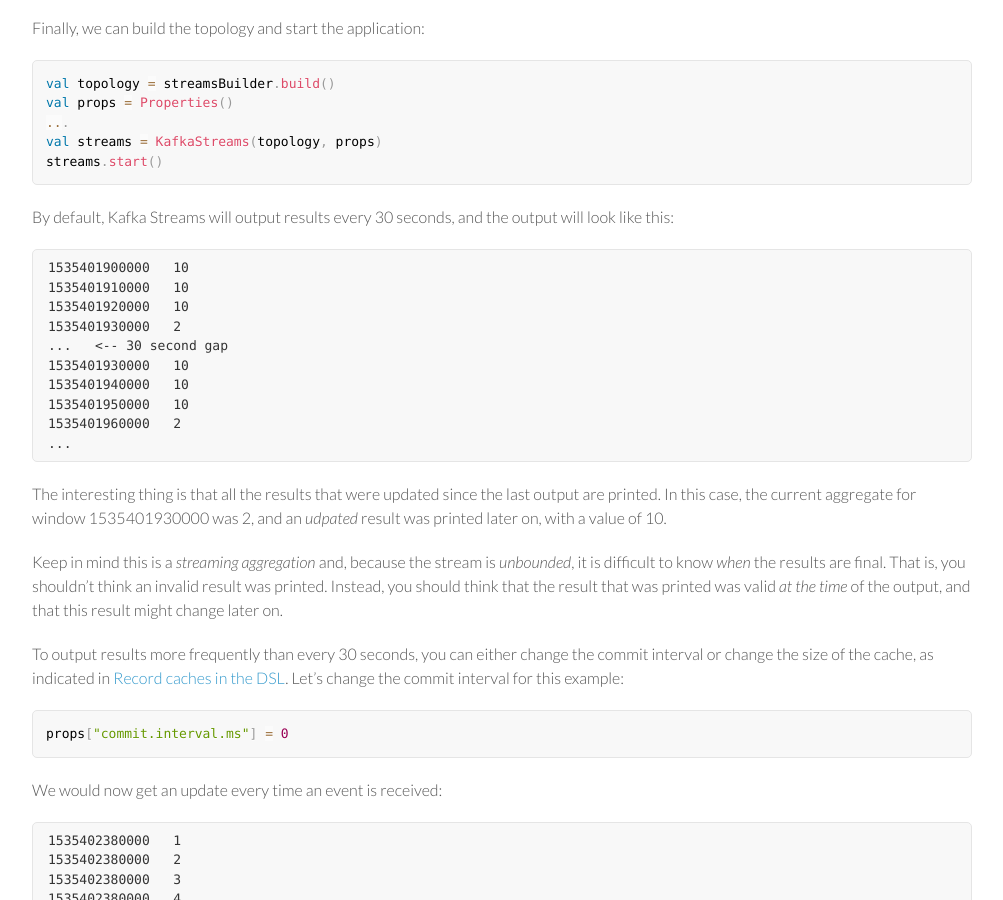
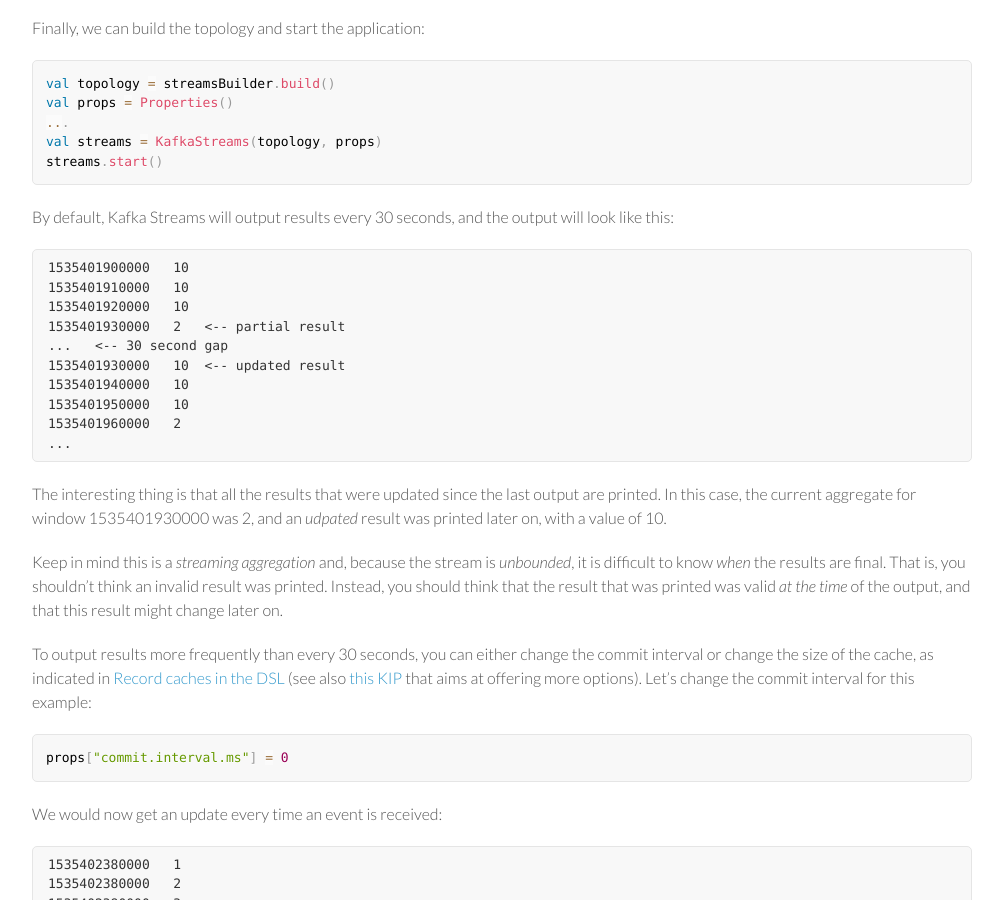
Before and after one commit to aseigneurin/aseigneurin.github.io, a Jekyll site: the page built from _posts/2018-08-27-kafka-streams-processing-late-events.md, in a window 1280 px wide and 900 px high, scrolled down 4084 px. Shown: the whole window, without its empty margins (138-1141 px from the left). Built offline with Jekyll 4.4.1, drawn with Linux system fonts in a browser that asks for light colours; nearby versions of some CDN libraries.

Commit message:
Kafka Streams - Processing late events

````diff
--- a/_posts/2018-08-27-kafka-streams-processing-late-events.md
+++ b/_posts/2018-08-27-kafka-streams-processing-late-events.md
@@ -185,9 +185,9 @@
 1535401900000	10
 1535401910000	10
 1535401920000	10
-1535401930000	2
+1535401930000	2   <-- partial result
 ...   <-- 30 second gap
-1535401930000	10
+1535401930000	10  <-- updated result
 1535401940000	10
 1535401950000	10
 1535401960000	2
@@ -198,7 +198,7 @@
 
 Keep in mind this is a _streaming aggregation_ and, because the stream is _unbounded_, it is difficult to know _when_ the results are final. That is, you shouldn't think an invalid result was printed. Instead, you should think that the result that was printed was valid _at the time_ of the output, and that this result might change later on.
 
-To output results more frequently than every 30 seconds, you can either change the commit interval or change the size of the cache, as indicated in [Record caches in the DSL](https://kafka.apache.org/0110/documentation/streams/developer-guide#streams_developer-guide_memory-management_record-cache). Let's change the commit interval for this example:
+To output results more frequently than every 30 seconds, you can either change the commit interval or change the size of the cache, as indicated in [Record caches in the DSL](https://kafka.apache.org/0110/documentation/streams/developer-guide#streams_developer-guide_memory-management_record-cache) (see also [this KIP](https://cwiki.apache.org/confluence/display/KAFKA/KIP-328%3A+Ability+to+suppress+updates+for+KTables) that aims at offering more options). Let's change the commit interval for this example:
 
 ```kotlin
 props["commit.interval.ms"] = 0
````
